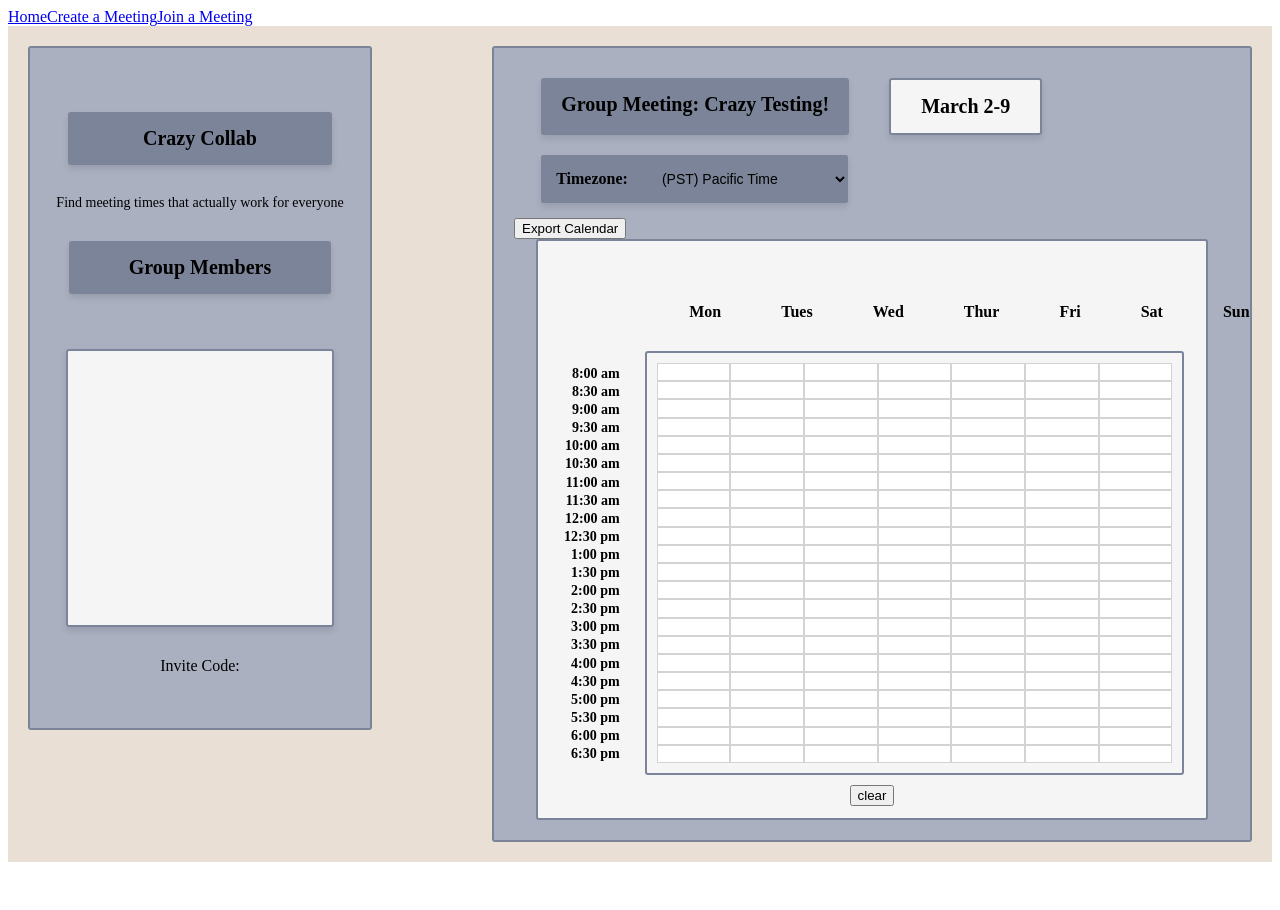
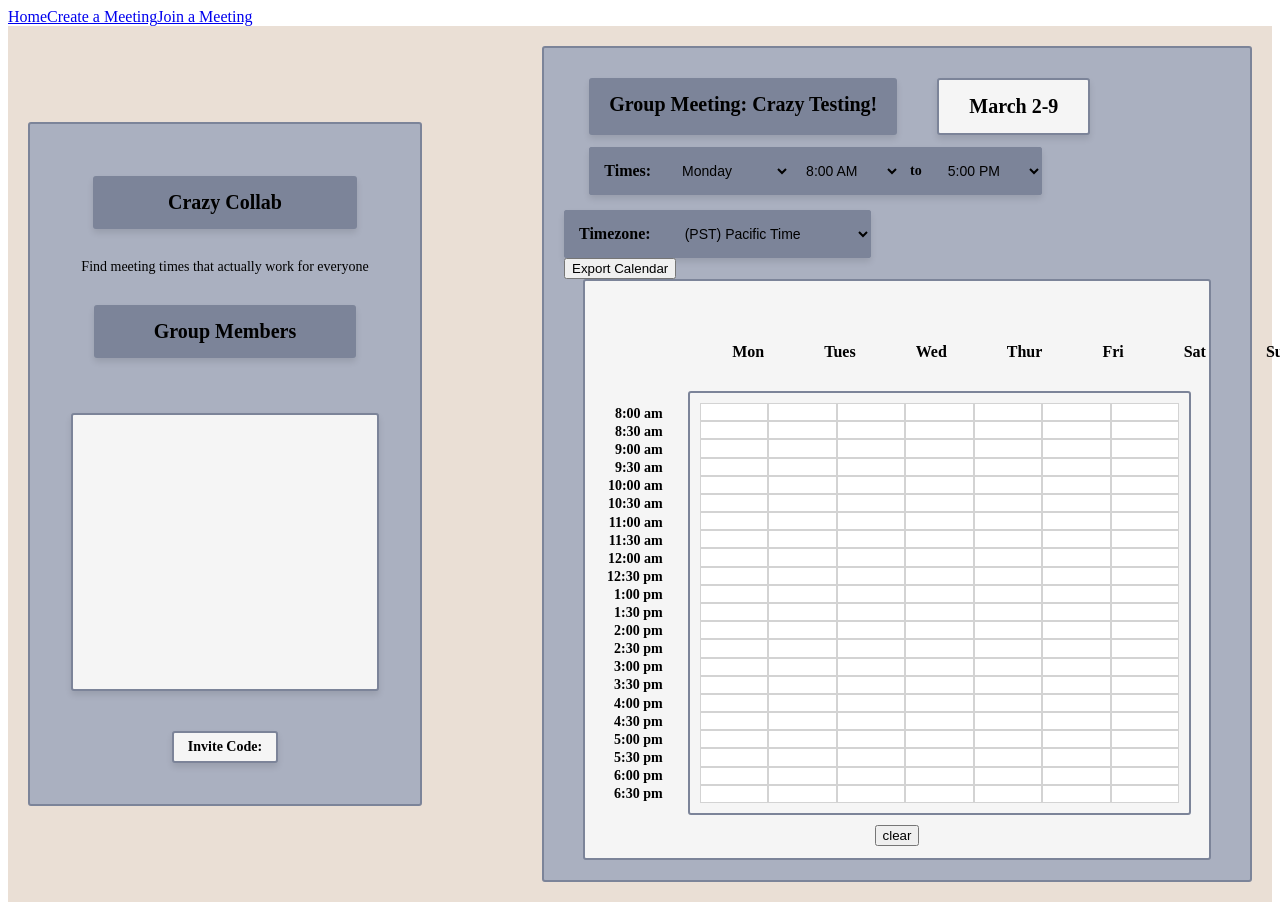
Before and after one commit to sarahpilon/CrazyCollab, a React (Vite) app in the folder frontend/: page /meeting/host in a window 1280 px wide. Before the commit the page ends 870 px from the top, so only its background shows below. Built offline with nearby package versions, Linux system fonts and the light colour scheme.

Commit message:
Adding buttons for selecting time

```diff
--- a/frontend/src/pages/CollabHostPage.jsx
+++ b/frontend/src/pages/CollabHostPage.jsx
@@ -200,6 +200,67 @@ function CollabHostPage({inviteCode, setInviteCode, username, connections, setCo
                     <div class="meeting-name">Group Meeting: Crazy Testing!</div>
                     <div class="meeting-date">March 2-9</div>
                 </div>
+                <div class="schedule-controls">
+                    <div class="times-filter">
+                        <label for="times-day-select">Times:</label>
+                        <select id="times-day-select" name="times-day" defaultValue={"monday"}>
+                            <option value="monday">Monday</option>
+                            <option value="tuesday">Tuesday</option>
+                            <option value="wednesday">Wednesday</option>
+                            <option value="thursday">Thursday</option>
+                            <option value="friday">Friday</option>
+                            <option value="saturday">Saturday</option>
+                            <option value="sunday">Sunday</option>
+                        </select>
+                        <select id="times-start-select" name="times-start" defaultValue={"08:00"}>
+                            <option value="08:00">8:00 AM</option>
+                            <option value="08:30">8:30 AM</option>
+                            <option value="09:00">9:00 AM</option>
+                            <option value="09:30">9:30 AM</option>
+                            <option value="10:00">10:00 AM</option>
+                            <option value="10:30">10:30 AM</option>
+                            <option value="11:00">11:00 AM</option>
+                            <option value="11:30">11:30 AM</option>
+                            <option value="12:00">12:00 PM</option>
+                            <option value="12:30">12:30 PM</option>
+                            <option value="13:00">1:00 PM</option>
+                            <option value="13:30">1:30 PM</option>
+                            <option value="14:00">2:00 PM</option>
+                            <option value="14:30">2:30 PM</option>
+                            <option value="15:00">3:00 PM</option>
+                            <option value="15:30">3:30 PM</option>
+                            <option value="16:00">4:00 PM</option>
+                            <option value="16:30">4:30 PM</option>
+                            <option value="17:00">5:00 PM</option>
+                            <option value="17:30">5:30 PM</option>
+                            <option value="18:00">6:00 PM</option>
+                        </select>
+                        <span class="times-to">to</span>
+                        <select id="times-end-select" name="times-end" defaultValue={"17:00"}>
+                            <option value="08:30">8:30 AM</option>
+                            <option value="09:00">9:00 AM</option>
+                            <option value="09:30">9:30 AM</option>
+                            <option value="10:00">10:00 AM</option>
+                            <option value="10:30">10:30 AM</option>
+                            <option value="11:00">11:00 AM</option>
+                            <option value="11:30">11:30 AM</option>
+                            <option value="12:00">12:00 PM</option>
+                            <option value="12:30">12:30 PM</option>
+                            <option value="13:00">1:00 PM</option>
+                            <option value="13:30">1:30 PM</option>
+                            <option value="14:00">2:00 PM</option>
+                            <option value="14:30">2:30 PM</option>
+                            <option value="15:00">3:00 PM</option>
+                            <option value="15:30">3:30 PM</option>
+                            <option value="16:00">4:00 PM</option>
+                            <option value="16:30">4:30 PM</option>
+                            <option value="17:00">5:00 PM</option>
+                            <option value="17:30">5:30 PM</option>
+                            <option value="18:00">6:00 PM</option>
+                            <option value="18:30">6:30 PM</option>
+                        </select>
+                    </div>
+                </div>
                 <div class="Header2">
                     <div class="timezone">
                         <label for="timezone-select">Timezone:</label>
--- a/frontend/src/pages/HomePage.jsx
+++ b/frontend/src/pages/HomePage.jsx
@@ -48,7 +48,7 @@ function HomePage({username, setUsername, password, setPassword, schedule, setSc
         <div class="body">
             <div class="container">
                 <div class="card">
-                    <h1 class="title">Welcome to Crazy Collab</h1>
+                    <div class="welcome-box">Welcome to Crazy Collab</div>
                     <div>{loggedIn == false ? '' : "Current User: " + username}</div>
 
                     <div class="subtitle">Sign in to start meeting</div>
--- a/frontend/src/style/home.css
+++ b/frontend/src/style/home.css
@@ -52,6 +52,19 @@
     margin-bottom: 30px;
     width: 80%;
     min-height: 250px;
+}
+
+.invite-code {
+    font-size: 14px;
+    font-weight: bold;
+    background-color: #F5F5F5;
+    color: #000000;
+    border: 2px solid #7C8499;
+    box-shadow: 0px 4px 6px rgba(0, 0, 0, 0.1);
+    padding: 6px 14px;
+    border-radius: 3px;
+    width: fit-content;
+    margin-top: 10px;
 }
 
 .invite-button {
@@ -123,10 +136,7 @@
     width: fit-content;
 }
 
-
-.timezone {
-    margin-top: 20px;
-    margin-bottom: 15px;
+.times-filter {
     display: flex;
     align-items: center;
     gap: 0;
@@ -134,7 +144,62 @@
     background-color: #7C8499;
     border-radius: 3px;
     box-shadow: 0px 4px 6px rgba(0, 0, 0, 0.1);
+}
+
+.schedule-controls {
+    margin-top: 12px;
+    margin-bottom: 15px;
     margin-left: 3.8%;
+    display: flex;
+    align-items: center;
+    gap: 40px;
+    flex-wrap: wrap;
+}
+
+.times-filter label {
+    font-size: 16px;
+    font-weight: bold;
+    color: #000000;
+    background-color: #7C8499;
+    padding: 15px 15px;
+    border-radius: 3px 0 0 3px;
+}
+
+.times-filter select {
+    padding: 15px 18px 15px 12px;
+    border: none;
+    background-color: #7C8499;
+    font-size: 14px;
+    color: #000000;
+    cursor: pointer;
+}
+
+.times-to {
+    background-color: #7C8499;
+    color: #000000;
+    font-size: 14px;
+    font-weight: bold;
+    padding: 15px 10px;
+    line-height: 1;
+}
+
+.times-filter select:last-child {
+    border-radius: 0 3px 3px 0;
+}
+
+.times-filter select:hover {
+    background-color: #717a91;
+}
+
+
+.timezone {
+    display: flex;
+    align-items: center;
+    gap: 0;
+    width: fit-content;
+    background-color: #7C8499;
+    border-radius: 3px;
+    box-shadow: 0px 4px 6px rgba(0, 0, 0, 0.1);
 }
 
 .timezone label {
--- a/frontend/src/style/join.css
+++ b/frontend/src/style/join.css
@@ -52,7 +52,7 @@
     padding: 15px 20px;
     border-radius: 3px;
     width: 240px;
-    margin-top: 20px;
+    margin-top: 40px;
     margin-bottom:20px;
     text-align: center;
     align-self: center;
--- a/frontend/src/style/login.css
+++ b/frontend/src/style/login.css
@@ -1,10 +1,17 @@
-.body {
+div.body {
     background-color: #EADFD5;
     display: flex;
     justify-content: center;
     align-items: center;
-    min-height: 100vh;
+    min-height: 90vh;
     margin: 0;
+}
+
+div.body > .container {
+    width: 100%;
+    display: flex;
+    justify-content: center;
+    align-items: center;
 }
 
 .form {
@@ -17,14 +24,32 @@
     width: 100%;
 }
 
+.welcome-box {
+    font-size: 20px;
+    font-weight: bold;
+    background-color: #7C8499;
+    color: #000000;
+    box-shadow: 0px 4px 6px rgba(0, 0, 0, 0.1);
+    padding: 15px 20px;
+    border-radius: 3px;
+    width: fit-content;
+    align-self: center;
+    margin-bottom: 45px;
+}
+
 .card {
     background-color: #AAB0C0;
     border: 2px solid #7C8499;
     padding: 50px;
     border-radius: 3px;
-    min-width: 300px;
+    min-width: 350px;
     height: 70vh;
     display: flex;
     flex-direction: column;
     justify-content: center;
 }
+
+div.body > .container > .card {
+    margin: 0;
+    margin-right: 0;
+}
```
